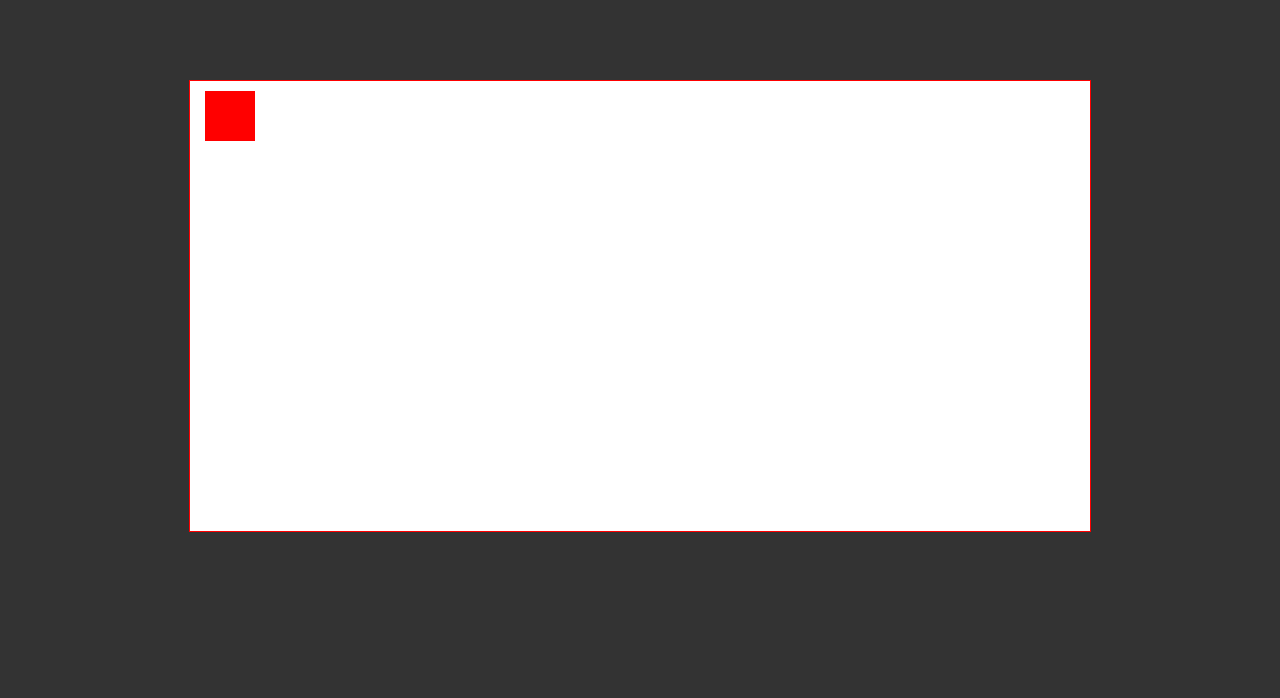
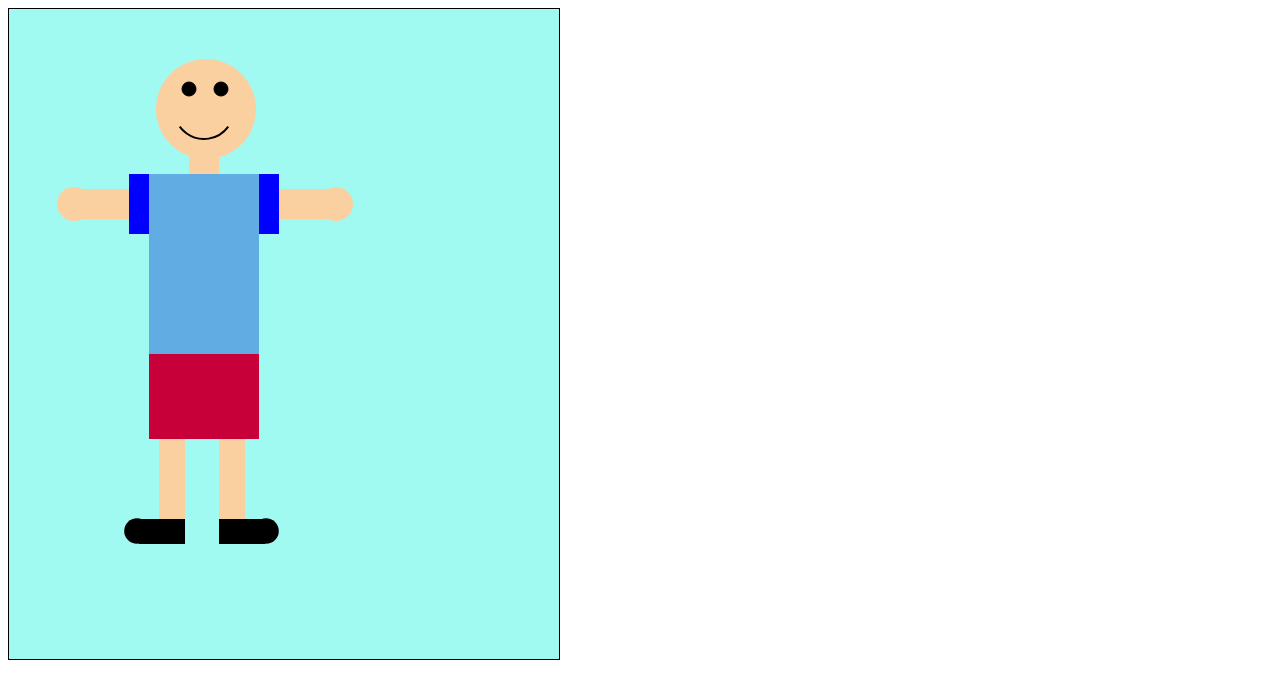
Before and after one commit to GabrielCasillas1225/Casillas-Moreno-IDS-7-TM, a plain HTML site: page index.html in a window 1280 px wide. Drawn offline with Linux system fonts and the light colour scheme.

Commit message:
Act 21 index.html

```diff
--- a/index.html
+++ b/index.html
@@ -2,271 +2,118 @@
 <html lang="en">
 <head>
 <meta charset="UTF-8">
-    <meta http-equiv="X-UA-Compatible" content="IE=edge">
 <meta name="viewport" content="width=device-width, initial-scale=1.0">
-    <title>Canvas</title>
+<title>Avatar</title>
+<style>
+    #canvas {
+    border: 1px solid black;
+    }
+</style>
+</head>
+<body>
+<canvas id="canvas" width="550" height="650"></canvas>
+<script>
+    const canvas = document.getElementById('canvas');
+    const ctx = canvas.getContext('2d');
 
-    <style type="text/css">
+    // Dibujar el fondo
+    ctx.fillStyle = '#A1FAF1';
+    ctx.fillRect(0, 0, canvas.width, canvas.height);
 
-        *{
-            margin: 0px;
-            padding: 0px;
+    // Dibujar la cabeza
+    ctx.beginPath();
+    ctx.arc(197, 100, 50, 0, Math.PI * 2);
+    ctx.fillStyle = '#FAD0A1';
+    ctx.fill();
 
-        }
-
-        canvas{
-            border: solid 1px red;
-            display: block;
-            margin: 10vh auto;
-            background-color: #fff;
-        }
-
-        body{
-            background-color: #333333;
-        }
-
-    </style>
+    // Dibujar Cuello
+    ctx.fillStyle = '#FAD0A1';
+    ctx.fillRect(180,140,30,110);
 
 
-</head>
-<body>
-
-
-    <canvas width="900" height="450" id="canvas"  ></canvas>
-
-
-    <script>
-        // codigo viejo
-        /*var canvas = document.getElementById("canvas");
-        ctx = canvas.getContext('2d');*/
-        var x = 15, y = 10;
-
-        //codigo nuevo
-        const canvas = document.getElementById("canvas");
-        const ctx = canvas.getContext("2d");
-
-
-
-        function getRandomColor() {
-        const letters = "0123456789ABCDEF";
-        let color = "#";
-        for (let i = 0; i < 6; i++) {
-        color += letters[Math.floor(Math.random() * 16)];
-        }
-        return color;
-    }
-
-    /*function drawRandomSquare() {
-        const size = Math.floor();
-        const x = Math.random() * 900 + 1;
-        const y = Math.random() * 450 + 1;
-
-        const color = getRandomColor();
-
-        ctx.fillStyle = color;
-        ctx.fillRect(x, y, 50, 50);
-    }*/
-
-    window.addEventListener("keydown", (event) => {
-        /*if (event.key === " ") { // Espacio key
-            drawRandomSquare();
-        }*/
-
-        ctx.fillStyle = 'white';
-        ctx.fillRect(0,0,900,450);
-
-    if(event.keyCode == 38){ //tecla arriba
-        y-=10
-
-        ctx.fillStyle = getRandomColor();
-        ctx.fillRect(x,y,50,50);
-    }
-
-    if(event.keyCode == 39){ //tecla derecha
-        x+=10
-
-        ctx.fillStyle = getRandomColor();
-        ctx.fillRect(x,y,50,50);
-    }
-
-    if(event.keyCode == 40){ //tecla abajo
-        y+=10
-
-        ctx.fillStyle = getRandomColor();
-        ctx.fillRect(x,y,50,50);
-    }
-
-    if(event.keyCode == 37){ // tecla izquierda
-        x-=10
-
-        ctx.fillStyle = getRandomColor();
-        ctx.fillRect(x,y,50,50);
-
-    }
-
-
-
-    console.log(event);
-    console.log(event.keyCode);
-    });
-
-
-
-    ctx.fillStyle = 'red';
-    ctx.fillRect(x,y,50,50); //x, y,
-
-
-
-
-
-
-
-        /*document.addEventListener("keydown",(e) => {
-            console.log(e);
-
-
-        })
-
-        ctx.fillRect(x, y, )
-        ctx.strokeRect(x, y, 70, 70)*/
-
-
-
-
-
-
-        /*let pressed = false;
-        var color = "rgba(13,242,23,0.5)";
-        ctx.fillStyle = color;
-        var figura = true
-
-        canvas.addEventListener("click", (e)=>{
-            console.log("hola")
-            console.log(e)
-            if(figura){
+    // Dibujar los ojos
     ctx.beginPath();
-            ctx.arc(e.layerX,e.layerY,50, 0, 2 * Math.PI);
+    ctx.arc(180, 80, 7, 0, Math.PI * 2);
+    ctx.fillStyle = 'black';
     ctx.fill();
-            ctx.stroke();}
-            else{
-            ctx.fillRect(e.layerX-50,e.layerY-50,70,70)
-            ctx.strokeRect(e.layerX-50,e.layerY-50,70,70)
-        }})
-
-        canvas.addEventListener("mouseout", (e)=>{
-            console.log("mouseout")
-            figura=!figura;
-
-        })
-
-
-
-        canvas.addEventListener("mouseover", (e)=>{
-            console.log("mouseover")
-            color=random_rgba();
-            ctx.fillStyle=color;
-
-        })
-
-        function random_rgba() {
-            var o = Math.round, r = Math.random, s = 255;
-            return 'rgba(' + o(r()*s) + ',' + o(r()*s) + ',' + o(r()*s) + ')';
-        }
-
-        canvas.addEventListener('mousemove', (e) => {
-        if (pressed) {
-        ctx.beginPath();
-        ctx.arc(e.layerX, e.layerY, 10, 0, 2 * Math.PI);
-        ctx.fill();
-        ctx.stroke();
-        ctx.closePath();
-        }
-    });
-
-    canvas.addEventListener('mousedown', (e) => {
-        pressed = true;
-    });
-
-    canvas.addEventListener('mouseup', (e) => {
-        pressed = false;
-    })
-
-*/
-
-
-
-        /*var canvas = document.getElementById("canvas");
-        ctx = canvas.getContext('2d');
-
-
-        ctx.fillStyle = 'blue';
-        ctx.fillRect(10,10,100,100);
-
-        ctx.fillStyle = 'red';
-        ctx.fillRect(100,100,100,100);
-
-        ctx.beginPath();
-        ctx.moveTo(100,10);
-        ctx.lineTo(125,65);
-        ctx.lineTo(100,65);
-        ctx.fill();
-        ctx.closePath();
     ctx.stroke();
 
     ctx.beginPath();
-        ctx.moveTo(185,10);
-        ctx.lineTo(125,65);
+    ctx.arc(212, 80, 7, 0, Math.PI * 2);
+    ctx.fillStyle = 'black';
+    ctx.fill();
     ctx.stroke();
 
+    // Dibujar la boca
+    ctx.beginPath();
+    ctx.arc(195, 100, 30, 0.2 * Math.PI, 0.8 * Math.PI);
+    ctx.strokeStyle = 'black';
+    ctx.lineWidth = 2;
+    ctx.stroke();
 
+    // Dibujar el cuerpo
 
-        ctx.fillStyle = 'green';
+    ctx.fillStyle = '#61ADE3';
+    ctx.fillRect(140,165,110,180);
+
+    //brazos mangas
+    ctx.fillStyle = 'blue';
+    ctx.fillRect(250,165,20,60);
+
+    ctx.fillStyle = 'blue';
+    ctx.fillRect(120,165,20,60);
+
+    // brazo izq
+    ctx.fillStyle = '#FAD0A1';
+    ctx.fillRect(70,180,50,30);
+
+    // mano izq
     ctx.beginPath();
-        ctx.arc(375, 150, 40, 0,2*Math.PI);
+    ctx.arc(65, 195, 17, 00, Math.PI * 2);
+    ctx.fillStyle = '#FAD0A1';
     ctx.fill();
 
-        ctx.fillStyle = 'green';
+    // brazo der
+    ctx.fillStyle = '#FAD0A1';
+    ctx.fillRect(270,180,50,30);
+
+    // mano der
     ctx.beginPath();
+    ctx.arc(327, 195, 17, 00, Math.PI * 2);
+    ctx.fillStyle = '#FAD0A1';
+    ctx.fill();
 
-        ctx.arc(275, 150, 40, 0,2*Math.PI);
-        ctx.stroke();
+    // pantalon
+    ctx.fillStyle = '#C70039';
+    ctx.fillRect(140,345,110,85);
 
-        //Ejercicio 1
+    //piernas
+    ctx.fillStyle = '#FAD0A1';
+    ctx.fillRect(150,430,26,85);
 
-        ctx.fillStyle = 'green'
-        ctx.font = "40px Arial"
-        ctx.fillText("Hola", 400,40.5);
+    ctx.fillStyle = '#FAD0A1';
+    ctx.fillRect(210,430,26,85);
 
-        ctx.fillStroke = 'white'
-        ctx.font = "40px Arial";
-        ctx.strokeText("Hola ", 400, 40);
+    // tenis der
+    ctx.fillStyle = 'black';
+    ctx.fillRect(210,510,46,25);
 
+    // punta der
+    ctx.beginPath();
+    ctx.arc(257, 522, 12.8, 00, Math.PI * 2);
+    ctx.fillStyle = 'black';
+    ctx.fill();
 
-        //ejercicio 2
-        var grd = ctx.createLinearGradient(100,0,0,170);
-        grd.addColorStop(0,"blue");
-        grd.addColorStop(1,"orange");
+    // tenis izq
+    ctx.fillStyle = 'black';
+    ctx.fillRect(130,510,46,25);
 
-
-        ctx.fillStyle = grd;
-        ctx.fillRect(100,100,100,170);
-
-        //ejercicio 3
-        var grd2 = ctx.createRadialGradient(240,320,5,255,340,150);
-        grd2.addColorStop(0,"red");
-        grd2.addColorStop(0.5,"green");
-        grd2.addColorStop(1,"purple");
-
-        ctx.fillStyle = grd2;
-        ctx.fillRect(140,270,200,100)
-
-        //ejercicio 4
-
-
-
-*/
+    // punta izq
+    ctx.beginPath();
+    ctx.arc(128, 522, 12.8, 00, Math.PI * 2);
+    ctx.fillStyle = 'black';
+    ctx.fill();
 
 </script>
-
 </body>
 </html>
```
Lines whose indentation alone changed are shown as unchanged.
